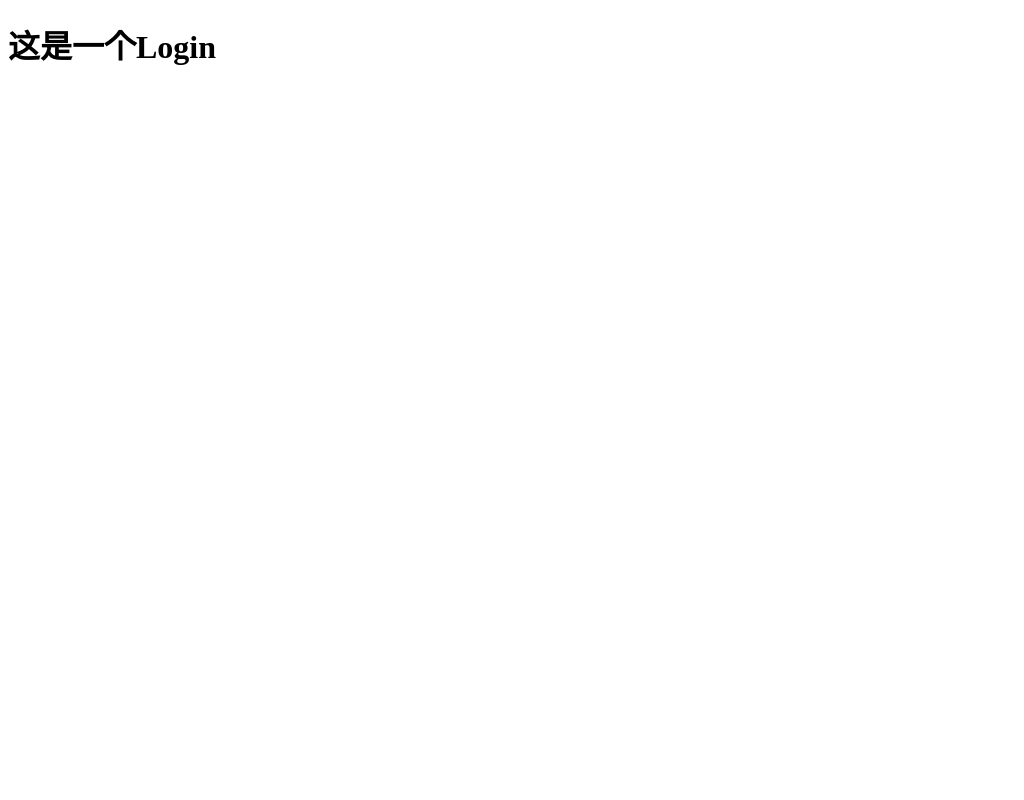
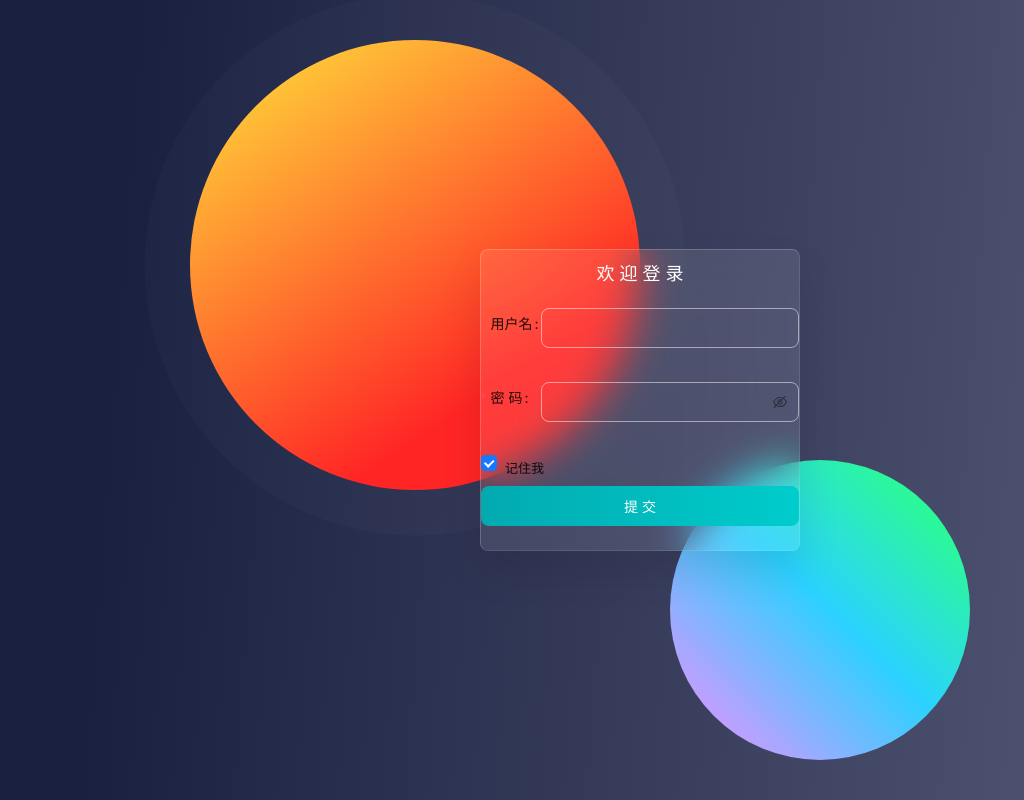
Before and after one commit to xiaohutuxian111/react-jike, a React (Create React App) app: page /login in a window 1280 px wide. Shown: the whole page, without its empty margins (0-1024 px from the left). Built offline with nearby package versions, Linux system fonts and the light colour scheme.

Commit message:
实现登录页

```diff
--- a/src/pages/Login/index.js
+++ b/src/pages/Login/index.js
@@ -1,4 +1,69 @@
-const Login = () => {
-    return <h1>这是一个Login</h1>
-}
+import React from 'react';
+import { Button, Checkbox, Form, Input } from 'antd';
+import './index.scss'
+const onFinish = (values) => {
+    console.log('Success:', values);
+};
+const onFinishFailed = (errorInfo) => {
+    console.log('Failed:', errorInfo);
+};
+const Login = () => (
+    <body>
+        <section>
+            <Form
+                name="basic"
+                initialValues={{
+                    remember: true,
+                }}
+                onFinish={onFinish}
+                onFinishFailed={onFinishFailed}
+                autoComplete="off"
+            >
+                <p className='title'>欢 迎 登 录</p>
+                <Form.Item
+                    label="用户名"
+                    name="username"
+                    rules={[
+                        {
+                            required: true,
+                            message: '请输入用户名',
+                        },
+                    ]}
+                >
+                    <Input className='username' />
+                </Form.Item>
+
+                <Form.Item
+                    label="密 码"
+                    name="password"
+                    rules={[
+                        {
+                            required: true,
+                            message: '请输入密码',
+                        },
+                    ]}
+                >
+                    <Input.Password className='pass' />
+                </Form.Item>
+                <div className='check'>
+                    <Form.Item
+                        name="remember"
+                        valuePropName="checked"
+                    >
+                        <Checkbox className='check'>记住我</Checkbox>
+                    </Form.Item>
+                </div >
+
+
+                <Form.Item
+                >
+                    <Button type="primary" htmlType="submit" className='submit'>
+                        提交
+                    </Button>
+                </Form.Item>
+            </Form>
+
+        </section >
+    </body>
+);
 export default Login;
--- /dev/null
+++ b/src/pages/Login/index.scss
@@ -0,0 +1,182 @@
+* {
+    margin: 0;
+    padding: 0;
+    box-sizing: border-box;
+}
+
+// html,
+body {
+    height: 100%;
+
+}
+
+body {
+    font-family: 'Poppins', sans-serif;
+    overflow-x: hidden;
+}
+
+
+
+body section {
+    position: relative;
+    width: 100%;
+    height: 100vh;
+    display: flex;
+    align-items: center;
+    justify-content: center;
+    background-image: linear-gradient(94.3deg, rgba(26, 33, 64, 1) 10.9%, rgba(81, 84, 115, 1) 87.1%);
+    overflow: hidden;
+}
+
+
+section::before {
+    position: absolute;
+    content: "";
+    z-index: 2;
+    width: 450px;
+    height: 450px;
+    top: 50%;
+    left: 50%;
+    transform: translate(-100%, -80%);
+    background-color: #FFE53B;
+    background-image: linear-gradient(147deg, #FFE53B 0%, #FF2525 74%);
+    border-radius: 50%;
+    box-shadow: 0 0 0 0 rgba(255, 255, 255, 0.2);
+    animation: pulse 1.5s infinite;
+}
+
+
+
+@keyframes pulse {
+    50% {
+        box-shadow: 0 0 0 50px rgba(255, 255, 255, 0);
+    }
+
+    100% {
+        box-shadow: 0 0 0 0 rgba(255, 255, 255, 0);
+    }
+}
+
+
+section::after {
+    position: absolute;
+    content: "";
+    z-index: 2;
+    width: 300px;
+    height: 300px;
+    top: 50%;
+    left: 50%;
+    transform: translate(10%, 20%);
+    background-color: #FABBFF;
+    background-image: linear-gradient(45deg, #FA8BFF 0%, #2BD2FF 52%, #2BFF88 90%);
+    border-radius: 50%;
+    box-shadow: 0 0 0 0 rgba(255, 255, 255, 0.2);
+    animation: pulse 1.6s infinite;
+}
+
+
+
+Form {
+    position: relative;
+    z-index: 3;
+    width: 320px;
+    background-color: rgba(255, 255, 255, .1);
+    padding: 45px 30px;
+    border-radius: 8px;
+    box-shadow: 0 20px 40px rgba(0, 0, 0, .1);
+    border: 1px solid rgba(255, 255, 255, .2);
+    border-right: 1px solid rgba(255, 255, 255, .1);
+    border-bottom: 1px solid rgba(255, 255, 255, .1);
+    backdrop-filter: blur(20px);
+}
+
+// p {
+//     color: #fff;
+//     display: block;
+//     text-align: center;
+//     font-size: medium;
+//     margin: 0 0 30px 0;
+// }
+
+
+
+.title {
+    color: #fff;
+    display: block;
+    text-align: center;
+    font-size: large;
+    margin: 10px 0 20px 0;
+}
+
+
+label {
+    width: 60px;
+    // font-size: larger;
+    font-size: small;
+
+}
+
+.username {
+    width: 100%;
+    height: 40px;
+    border-radius: 8px;
+    background-color: transparent;
+    border: 1px solid rgba(255, 255, 255, .5);
+    margin-bottom: 10px;
+    padding-left: 10px;
+    color: #ffF;
+    outline: none;
+}
+
+.pass {
+    width: 100%;
+    height: 40px;
+    border-radius: 8px;
+    outline: none;
+    background-color: transparent;
+    border: 1px solid rgba(255, 255, 255, .5);
+    margin-bottom: 10px;
+    padding-left: 10px;
+    color: #fff;
+    outline: none;
+
+}
+
+.check {
+    width: 100%;
+    height: 10px;
+    font-size: small;
+    text-align: center;
+    margin: 0 0px 20px 0;
+}
+
+// Input ::placeholder {
+//     color: #fff;
+// }
+
+
+.submit {
+    width: 100%;
+    height: 40px;
+    border: 0;
+    background-image: linear-gradient(to right, #02aab0 0%, #00cdcc 51%, #02aab0 100%);
+    background-size: 200% auto;
+    border-radius: 8px;
+    color: #fff;
+    outline: none;
+    cursor: pointer;
+    box-shadow: 0 0 0 rgba(0, 0, 0, .1);
+    transform: ease .4s;
+}
+
+label {
+    font-size: large;
+    font-style: normal;
+}
+
+.submit:hover {
+    background-position: right center;
+    color: #fff;
+    text-decoration: name;
+
+}
```
Also changed, not shown: src/pages/Login/t.html (added, +15 -0 lines).
